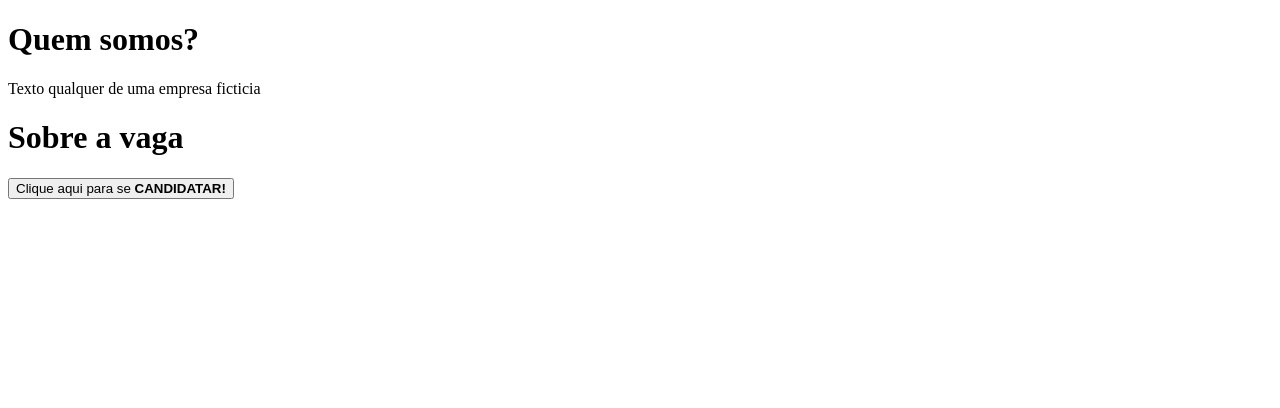
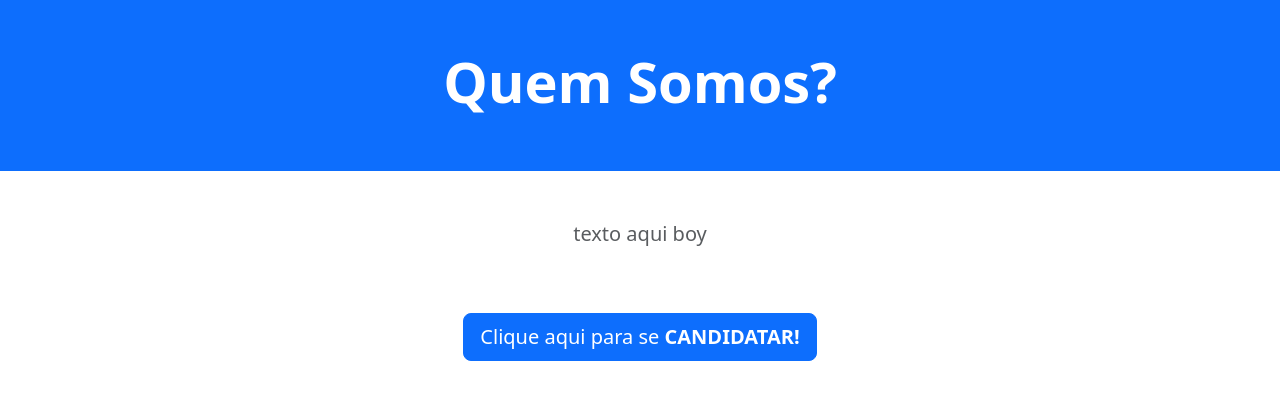
Before and after one commit to Code-Igor/DJANGO-job-application-website, a Django app: page /candidatura/ in a window 1280 px wide. Shown: the top 408 px of the page. Run offline with Django 5.2, Linux system fonts and the light colour scheme.

Commit message:
Adicionando css e bootstrap ao home.html

```diff
--- a/templates/candidatura/home.html
+++ b/templates/candidatura/home.html
@@ -4,21 +4,35 @@
     <meta charset="UTF-8">
     <meta name = "viewport" content="width=device-width, initial scale = 1.0">
     <title>Candidatura</title>
+
+    <!-- Bootstrap CSS -->
+    <link href="https://cdn.jsdelivr.net/npm/bootstrap@5.3.3/dist/css/bootstrap.min.css" rel="stylesheet">
 </head>
-<body>
-    <h1> Quem somos? </h1>
-    <p>
-        Texto qualquer de uma empresa ficticia
 
+<body class="bg-white">
 
-    </p>
+    <!-- faixa azul com o título, utilizando section e div para separar-->
+    <section class="bg-primary text-white py-5">
+        <div class="container text-center">
+            <h1 class="display-4 fw-bold"> Quem Somos? </h1>
+        </div>
+    </section>
 
-    <h1> Sobre a vaga </h1>
+    <!-- espaço para o texto -->
+    <section class="py-5">
+        <div class="container text-center">
+            <p class="lead text-muted">
+                texto aqui boy
+            </p>
+        </div>
+    </section>
 
-
-    <a href="{% url 'candidatura:formulario' %}">
-        <button> Clique aqui para se <b> CANDIDATAR!</b></button>
-    </a>
-
+    <section class="pb-5">
+        <div class="container text-center">
+            <a href="{% url 'candidatura:formulario' %}" class="btn btn-primary btn-lg">
+                Clique aqui para se <b> CANDIDATAR!</b>
+            </a>
+        </div>
+    </section>
 </body>
 </html>
```
